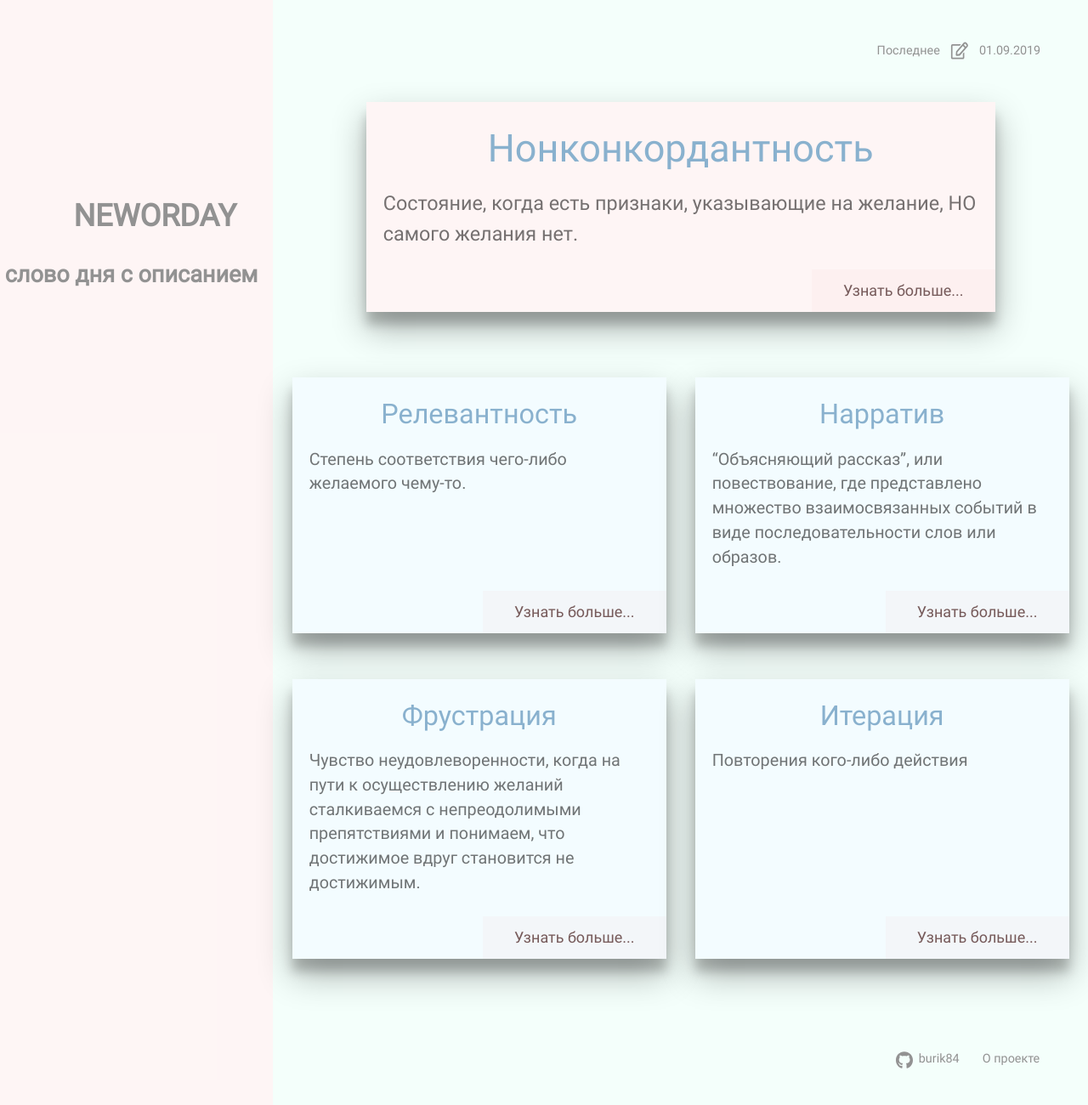
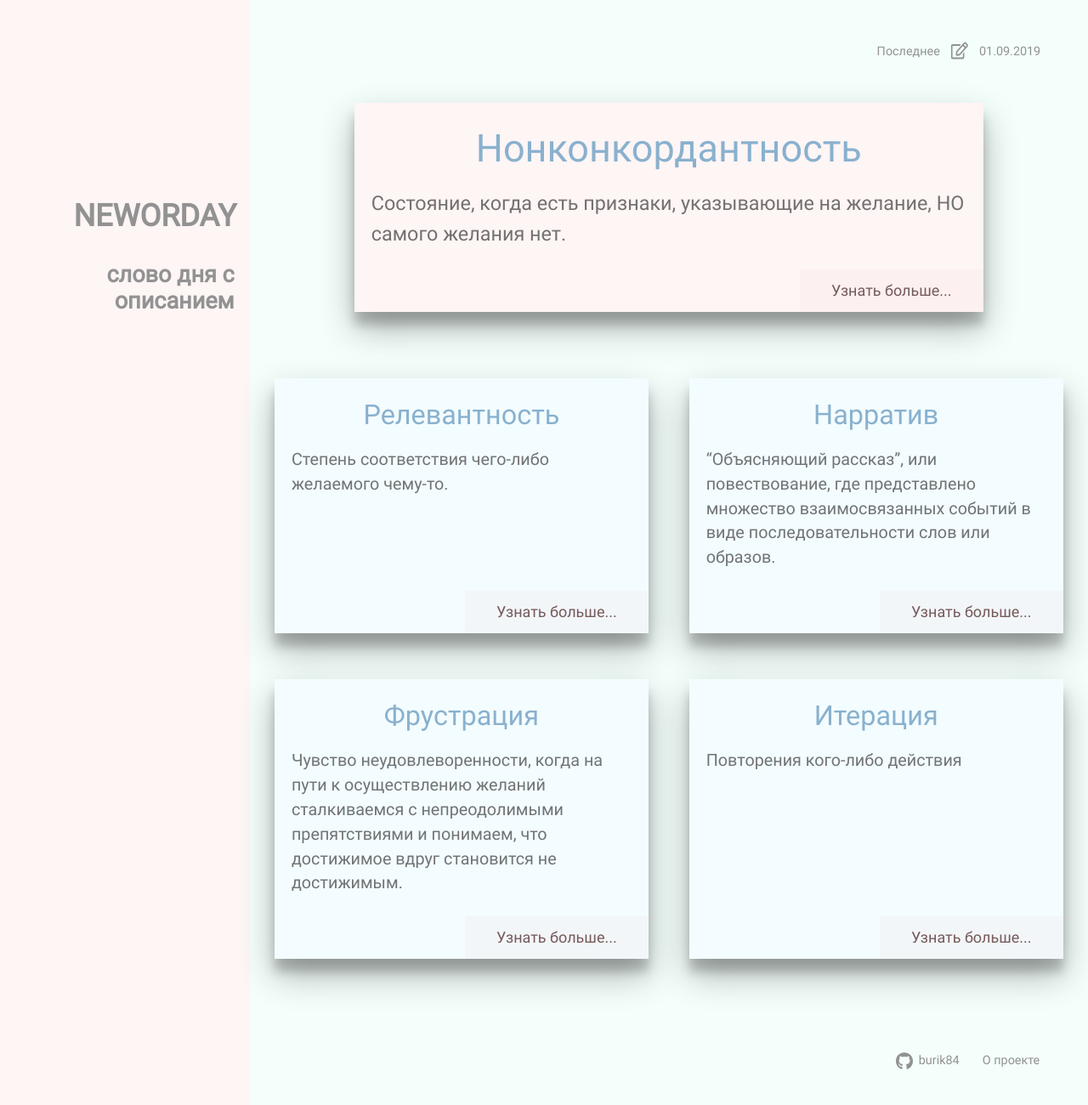
Before and after one commit to burik84/neworday, a website: page src/index.html in a window 1280 px wide. Shown: the top 1300 px of the page at 85% size. Drawn offline with nearby package versions, Linux system fonts and the light colour scheme; files that its build step writes are made by us from their sources.

Commit message:
Подключение стилей для мобильной верстки, исправление ширины контента

```diff
--- a/src/scss/_block.scss
+++ b/src/scss/_block.scss
@@ -15,18 +15,18 @@
 
 .header {
   &__text {
-    height: 32px;
+    height: 1.8rem;
     margin: auto 0.7rem;
     padding-top: 0.1rem;
-    line-height: 30px;
+    line-height: 1.8rem;
   }
 }
 
 .footer {
   &__link {
-    height: 32px;
+    height: 1.8rem;
     margin: auto 0.7rem;
-    line-height: 30px;
+    line-height: 1.8rem;
 
     &-logo {
       vertical-align: middle;
--- a/src/scss/_fix-block.scss
+++ b/src/scss/_fix-block.scss
@@ -1,7 +1,8 @@
 .fix-block {
   display: flex;
   flex-direction: column;
-  width: 480px;
+  width: 33.3%;
+  max-width: 600px;
   min-height: 100%;
   color: $gray;
   background: rgba(255, 245, 245, 0.95);
--- a/src/scss/style.scss
+++ b/src/scss/style.scss
@@ -53,8 +53,16 @@ a {
   display: flex;
   flex-direction: row;
 }
+
+.wrapper {
+  display: flex;
+  justify-content: center;
+  flex-direction: column;
+  margin: 0 auto;
+}
 // подключение стилей для блоков
 @import "block";
 @import "fix-block";
 @import "card";
 @import "modal";
+@import "mobil";
```
Also changed, not shown: src/scss/_mobil.scss (added).
